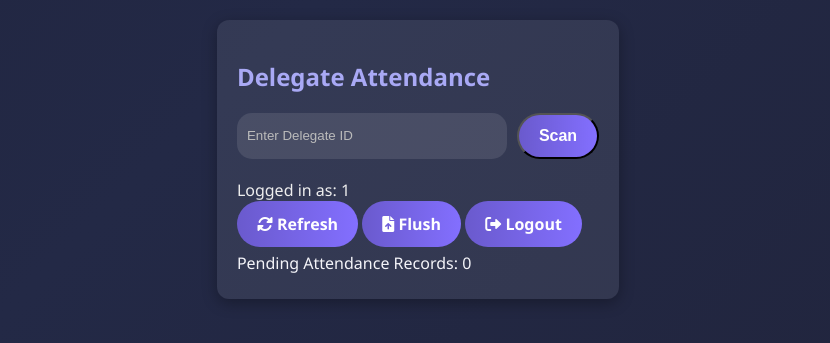
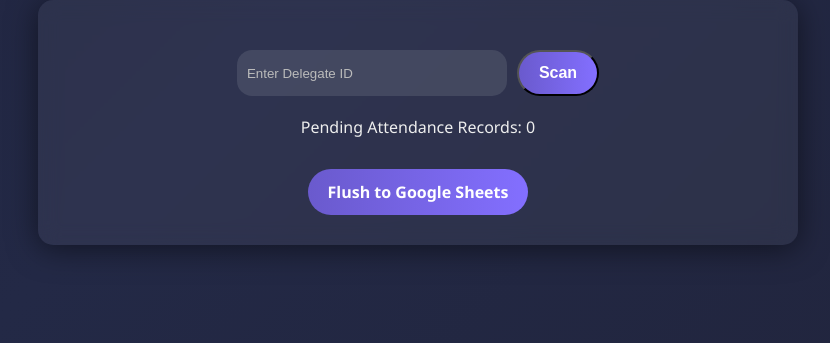
Before and after one commit to alphanumeral-4329/MUN-QRScanner, a Flask app: page / in a window 1280 px wide. Shown: the top 343 px of the page, without its empty margins (222-1052 px from the left). Run offline with Flask 3, Linux system fonts and the light colour scheme; the visitor is signed in with stand-in values (Sample User, id 1); parts of the project's set-up code (start-up, migrations or seed data) failed here and were passed over.

Commit message:
Update home.html

```diff
--- a/templates/home.html
+++ b/templates/home.html
@@ -8,18 +8,23 @@
     <link rel="stylesheet" href="https://cdnjs.cloudflare.com/ajax/libs/font-awesome/6.0.0-beta3/css/all.min.css">
 </head>
 <body>
-
-<div class="delegate-card centered-card">
-    <h2>Delegate Attendance</h2>
+<div class="container">
 
     {% if delegate %}
-        <div class="delegate-info">
-            <h3>{{ delegate.name }} ({{ delegate_id }})</h3>
+    <div class="delegate-card">
+        <span class="oc-id">Logged in as: {{ oc_id }}</span>
+        <div class="card-buttons">
+            <a href="{{ url_for('refresh_route') }}" class="btn">Refresh Cache</a>
+            <a href="{{ url_for('logout') }}" class="btn">Logout</a>
+        </div>
+
+        <h2>{{ delegate.name }} ({{ delegate_id }})</h2>
         <p>Committee: {{ delegate.committee }}</p>
         <p>Portfolio: {{ delegate.portfolio }}</p>
         <p>Country: {{ delegate.country }}</p>
         <p>Liability Form: {{ delegate.liability_form }}</p>
         <p>Transport Form: {{ delegate.transport_form }}</p>
+
         {% if delegate.scanned_by %}
             <p class="scanned">✅ Already scanned by {{ delegate.scanned_by }} at {{ delegate.timestamp }}</p>
         {% else %}
@@ -35,17 +40,8 @@
         <button type="submit">Scan</button>
     </form>
 
-    <div class="oc-actions">
-        <span>Logged in as: {{ oc_id }}</span>
-        <div class="action-buttons">
-            <a href="{{ url_for('refresh_route') }}" class="btn"><i class="fas fa-sync-alt"></i> Refresh</a>
-            <a href="{{ url_for('flush_route') }}" class="btn"><i class="fas fa-file-upload"></i> Flush</a>
-            <a href="{{ url_for('logout') }}" class="btn"><i class="fas fa-sign-out-alt"></i> Logout</a>
-        </div>
-    </div>
-
     <p>Pending Attendance Records: {{ pending_count }}</p>
-</div>
+    <a href="{{ url_for('flush_route') }}" class="btn flush-btn">Flush to Google Sheets</a>
 
     {% with messages = get_flashed_messages() %}
       {% if messages %}
@@ -56,6 +52,6 @@
         </div>
       {% endif %}
     {% endwith %}
-
+</div>
 </body>
 </html>
```
Lines whose indentation alone changed are shown as unchanged.
